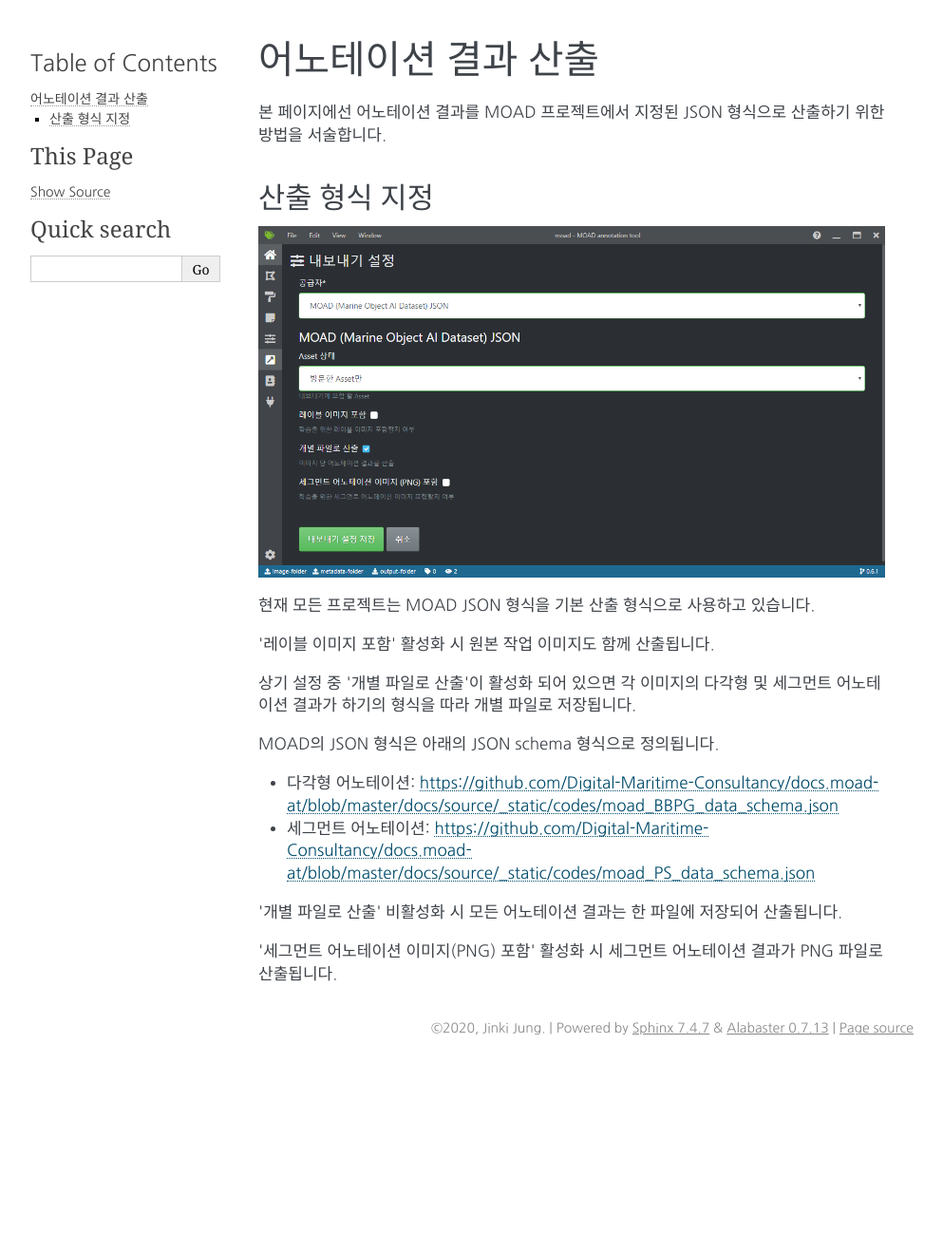
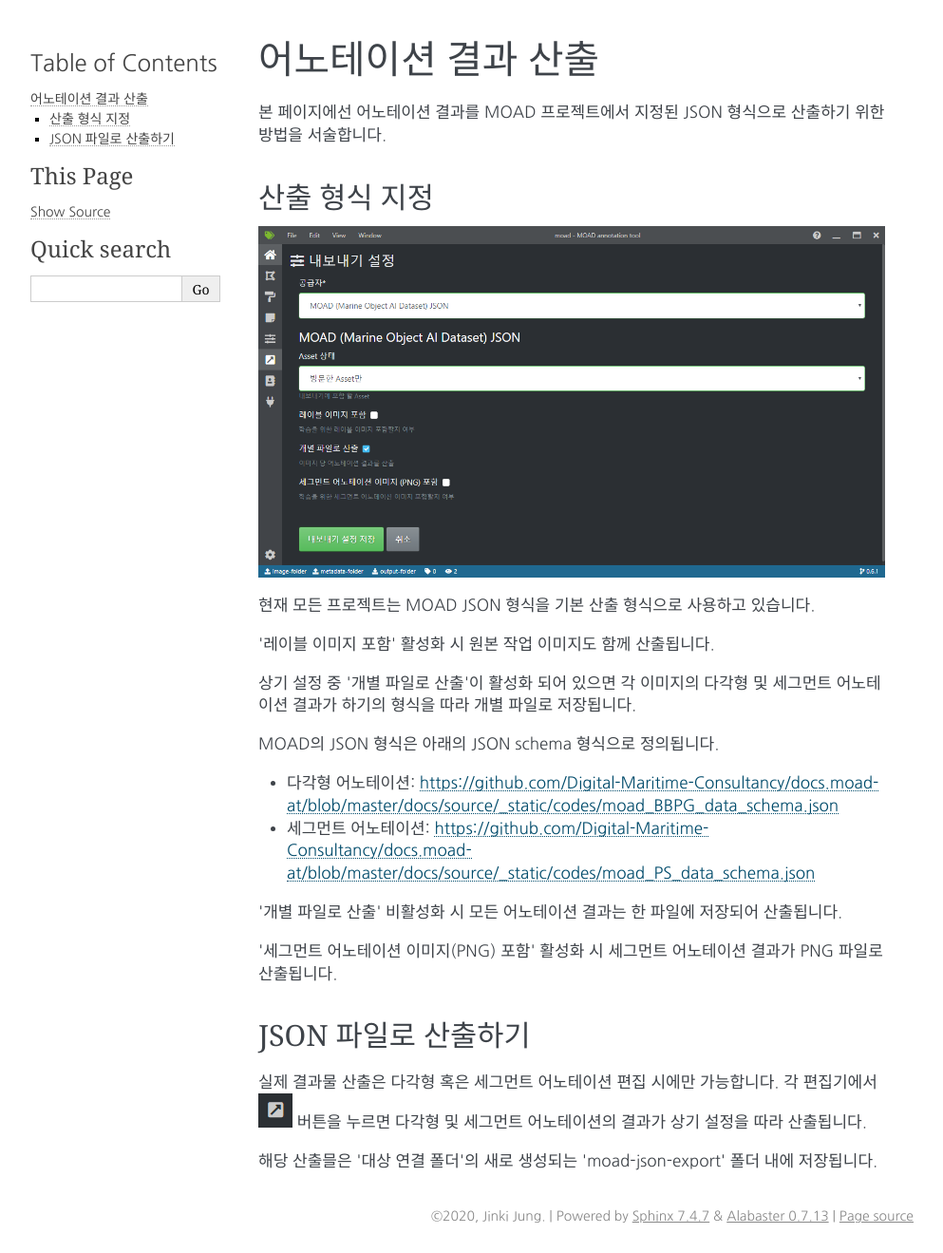
Before and after one commit to Digital-Maritime-Consultancy/docs.moad-at, a Sphinx documentation site: the page built from docs/source/export.rst, in a window 1280 px wide. Shown: the whole page at 95% size, without its empty margins (148-1141 px from the left). Built offline with Sphinx 7.4.7, drawn with Linux system fonts in a browser that asks for light colours; before the commit the page ends 1121 px from its top, so only the background shows below that.

Commit message:
third trial

```diff
--- a/docs/source/annotation.rst
+++ b/docs/source/annotation.rst
@@ -24,18 +24,19 @@
 
 어노테이션 진행 상태
 ^^^^^^^^^^^^^^^^^^^^
+
 사용자는 각 어노테이션 편집기 인터페이스의 (B) 이미지 목록의 우측 상단 표식을 통해 각 이미지(어셋)의 어노테이션 진행 상태를 알 수 있습니다.
 
 .. figure:: _static/images/screenshots/viewed.png
     :align: center
     :alt: 방문
 
-이미지(어셋)을 방문한 상태, 어노테이션은 진행되지 않음
+    이미지(어셋)을 방문한 상태, 어노테이션은 진행되지 않음
 
 .. figure:: _static/images/screenshots/tagged.png
     :align: center
     :alt: 어노테이션 진행
 
-이미지(어셋)의 어노테이션이 진행된 상태
+    이미지(어셋)의 어노테이션이 진행된 상태
 
 상기 표식이 없는 이미지(어셋)은 방문되지 않은 상태이며 산출 옵션에 따라 결과물 산출 시 배제될 수 있습니다.
--- a/docs/source/export.rst
+++ b/docs/source/export.rst
@@ -1,4 +1,6 @@
 .. _export:
+
+.. |icon_exportAnno| image:: _static/images/icons/exportAnno.png
 
 어노테이션 결과 산출
 ===================================================
@@ -8,6 +10,7 @@
 
 산출 형식 지정
 ---------------------
+
 .. image:: _static/images/screenshots/exportSettingScreen.png
     :align: center
     :alt: JSON 산출 설정 화면
@@ -26,3 +29,10 @@
 '개별 파일로 산출' 비활성화 시 모든 어노테이션 결과는 한 파일에 저장되어 산출됩니다.
 
 '세그먼트 어노테이션 이미지(PNG) 포함' 활성화 시 세그먼트 어노테이션 결과가 PNG 파일로 산출됩니다.
+
+JSON 파일로 산출하기
+------------------------------
+
+실제 결과물 산출은 다각형 혹은 세그먼트 어노테이션 편집 시에만 가능합니다. 각 편집기에서 |icon_exportAnno| 버튼을 누르면 다각형 및 세그먼트 어노테이션의 결과가 상기 설정을 따라 산출됩니다.
+
+해당 산출믈은 '대상 연결 폴더'의 새로 생성되는 'moad-json-export' 폴더 내에 저장됩니다.
```
